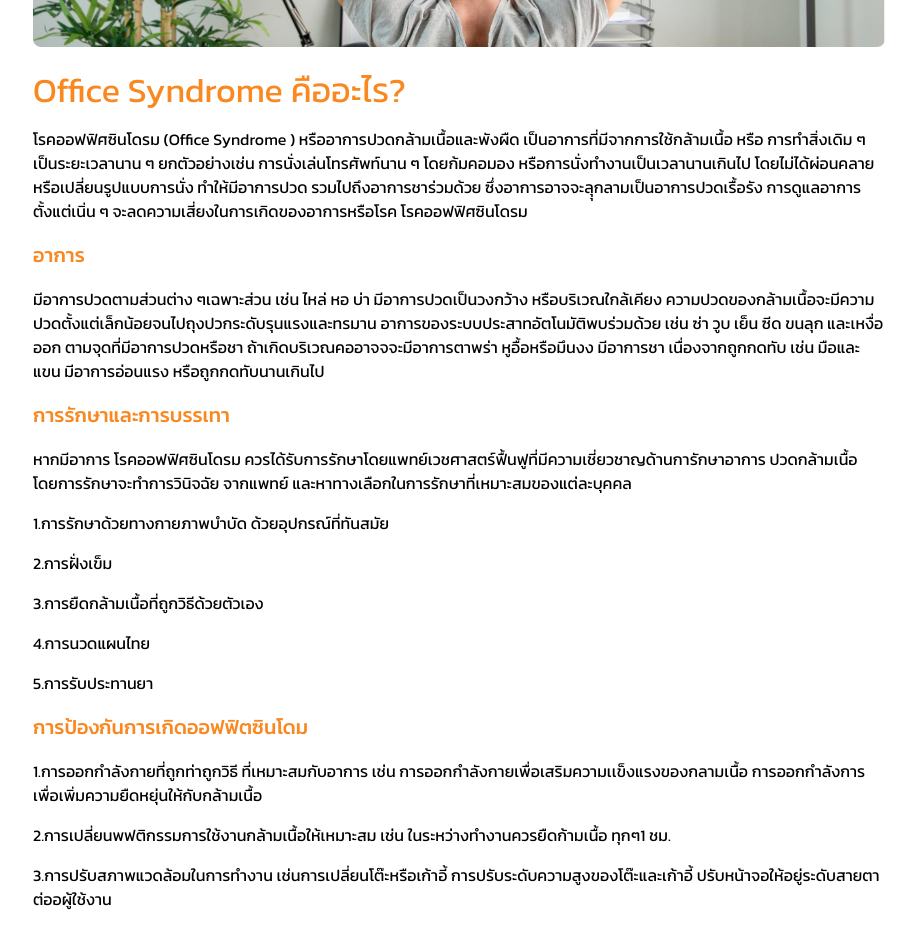
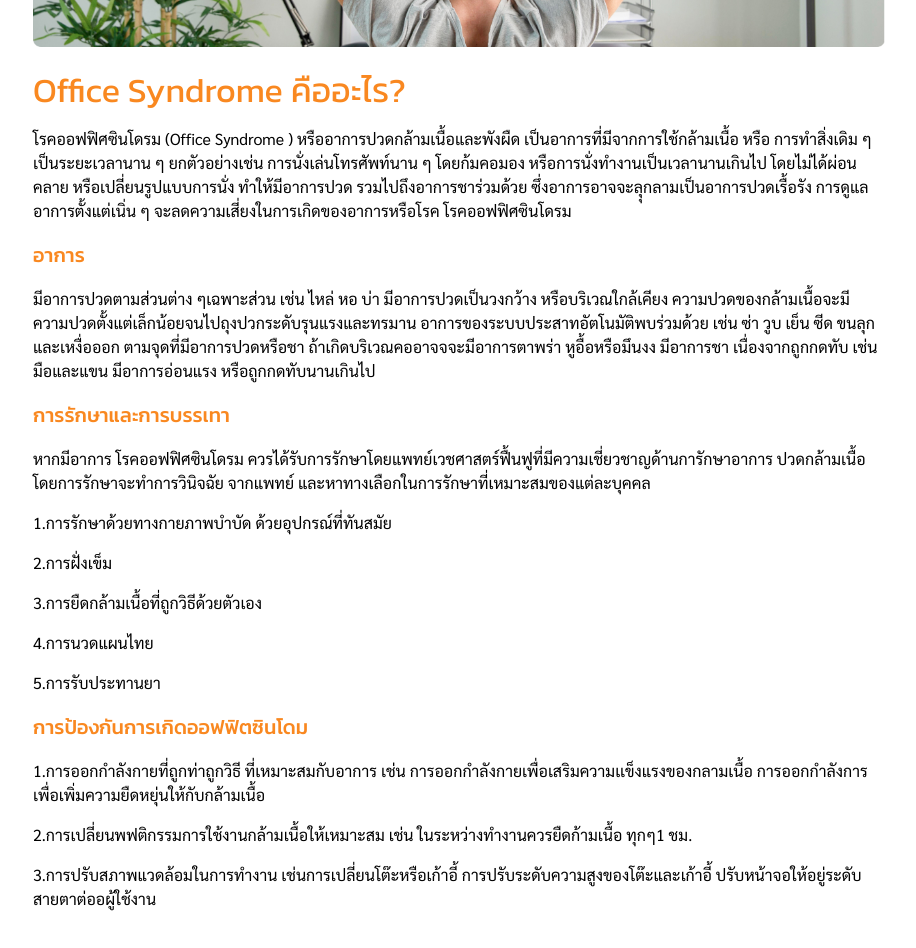
Before and after one commit to WebmasterCamp/ywc18-workshop-b, a Next.js app: page /content/office in a window 1280 px wide. Shown: the part 440-1388 px from the top of the page, without its empty margins (181-1097 px from the left). Before the commit the page ends 1367 px from the top, so only its background shows below. Built offline with nearby package versions, Linux system fonts and the light colour scheme.

Commit message:
add fix star

```diff
--- a/src/components/PainQuestion3/index.tsx
+++ b/src/components/PainQuestion3/index.tsx
@@ -63,8 +63,6 @@ const Painnnn: React.FC<{ header: string; items: string[] }> = ({ header, items
                 {index === 2 && (
                   <div style={{ position: 'absolute', top: 9, right: 10, color: '#FACA51' }}>
                     <FaStar />
-                    <FaStar />
-                    <FaStar />
                   </div>
                 )}
               </ButtonClickable>
@@ -75,8 +73,6 @@ const Painnnn: React.FC<{ header: string; items: string[] }> = ({ header, items
                 <Typography align="center">{item}</Typography>
                 {index === 2 && (
                   <div style={{ position: 'absolute', top: 9, right: 10, color: 'black' }}>
-                    <FaStar />
-                    <FaStar />
                     <FaStar />
                   </div>
                 )}
--- a/src/pages/content/office.tsx
+++ b/src/pages/content/office.tsx
@@ -19,7 +19,7 @@ export default function StartPage() {
 
   return (
     <>
-      <Container maxWidth="md">
+      <Container maxWidth="md" sx={{ marginBottom: 20 }}>
         <Typography variant="h4" color="primary" sx={{ marginBottom: 2 }}>
           บทความ
         </Typography>
@@ -27,7 +27,7 @@ export default function StartPage() {
         <Typography variant="h4" color="primary" sx={{ marginTop: 2, marginBottom: 2 }}>
           Office Syndrome คืออะไร?
         </Typography>
-        <Typography variant="body1" sx={{ marginBottom: 2 }}>
+        <Typography variant="body1" sx={{ marginBottom: 2, fontFamily: 'Sarabun' }}>
           โรคออฟฟิศซินโดรม (Office Syndrome ) หรืออาการปวดกล้ามเนื้อและพังผืด เป็นอาการที่มีจากการใช้กล้ามเนื้อ หรือ
           การทำสิ่งเดิม ๆ เป็นระยะเวลานาน ๆ ยกตัวอย่างเช่น การนั่งเล่นโทรศัพท์นาน ๆ โดยก้มคอมอง
           หรือการนั่งทำงานเป็นเวลานานเกินไป โดยไม่ได้ผ่อนคลาย หรือเปลี่ยนรูปแบบการนั่ง ทำให้มีอาการปวด
@@ -38,7 +38,7 @@ export default function StartPage() {
         <Typography variant="h6" color="primary" sx={{ marginTop: 2, marginBottom: 2 }}>
           อาการ
         </Typography>
-        <Typography variant="body1" sx={{ marginBottom: 2 }}>
+        <Typography variant="body1" sx={{ marginBottom: 2, fontFamily: 'Sarabun' }}>
           มีอาการปวดตามส่วนต่าง ๆเฉพาะส่วน เช่น ไหล่ หอ บ่า มีอาการปวดเป็นวงกว้าง หรือบริเวณใกล้เคียง
           ความปวดของกล้ามเนื้อจะมีความปวดตั้งแต่เล็กน้อยจนไปถุงปวกระดับรุนแรงและทรมาน
           อาการของระบบประสาทอัตโนมัติพบร่วมด้วย เช่น ซ่า วูบ เย็น ซีด ขนลุก และเหงื่อออก ตามจุดที่มีอาการปวดหรือชา
@@ -49,37 +49,37 @@ export default function StartPage() {
         <Typography variant="h6" color="primary" sx={{ marginTop: 2, marginBottom: 2 }}>
           การรักษาและการบรรเทา
         </Typography>
-        <Typography variant="body1" sx={{ marginBottom: 2 }}>
+        <Typography variant="body1" sx={{ marginBottom: 2, fontFamily: 'Sarabun' }}>
           หากมีอาการ โรคออฟฟิศซินโดรม ควรได้รับการรักษาโดยแพทย์เวชศาสตร์ฟื้นฟูที่มีความเชี่ยวชาญด้านการักษาอาการ
           ปวดกล้ามเนื้อ โดยการรักษาจะทำการวินิจฉัย จากแพทย์ และหาทางเลือกในการรักษาที่เหมาะสมของแต่ละบุคคล
         </Typography>
-        <Typography variant="body1" sx={{ marginBottom: 2 }}>
+        <Typography variant="body1" sx={{ marginBottom: 2, fontFamily: 'Sarabun' }}>
           1.การรักษาด้วยทางกายภาพบำบัด ด้วยอุปกรณ์ที่ทันสมัย
         </Typography>
-        <Typography variant="body1" sx={{ marginBottom: 2 }}>
+        <Typography variant="body1" sx={{ marginBottom: 2, fontFamily: 'Sarabun' }}>
           2.การฝั่งเข็ม
         </Typography>
-        <Typography variant="body1" sx={{ marginBottom: 2 }}>
+        <Typography variant="body1" sx={{ marginBottom: 2, fontFamily: 'Sarabun' }}>
           3.การยืดกล้ามเนื้อที่ถูกวิธีด้วยตัวเอง
         </Typography>
-        <Typography variant="body1" sx={{ marginBottom: 2 }}>
+        <Typography variant="body1" sx={{ marginBottom: 2, fontFamily: 'Sarabun' }}>
           4.การนวดแผนไทย
         </Typography>
-        <Typography variant="body1" sx={{ marginBottom: 2 }}>
+        <Typography variant="body1" sx={{ marginBottom: 2, fontFamily: 'Sarabun' }}>
           5.การรับประทานยา
         </Typography>
 
         <Typography variant="h6" color="primary" sx={{ marginTop: 2, marginBottom: 2 }}>
           การป้องกันการเกิดออฟฟิตซินโดม
         </Typography>
-        <Typography variant="body1" sx={{ marginBottom: 2 }}>
+        <Typography variant="body1" sx={{ marginBottom: 2, fontFamily: 'Sarabun' }}>
           1.การออกกำลังกายที่ถูกท่าถูกวิธี ที่เหมาะสมกับอาการ เช่น การออกกำลังกายเพื่อเสริมความเเข็งแรงของกลามเนื้อ
           การออกกำลังการเพื่อเพิ่มความยืดหยุ่นให้กับกล้ามเนื้อ
         </Typography>
-        <Typography variant="body1" sx={{ marginBottom: 2 }}>
+        <Typography variant="body1" sx={{ marginBottom: 2, fontFamily: 'Sarabun' }}>
           2.การเปลี่ยนพฟติกรรมการใช้งานกล้ามเนื้อให้เหมาะสม เช่น ในระหว่างทำงานควรยืดก้ามเนื้อ ทุกๆ1 ชม.
         </Typography>
-        <Typography variant="body1" sx={{ marginBottom: 2 }}>
+        <Typography variant="body1" sx={{ marginBottom: 2, fontFamily: 'Sarabun' }}>
           3.การปรับสภาพแวดล้อมในการทำงาน เช่นการเปลี่ยนโต๊ะหรือเก้าอี้ การปรับระดับความสูงของโต๊ะและเก้าอี้
           ปรับหน้าจอให้อยู่ระดับสายตาต่ออผู้ใช้งาน
         </Typography>
```
Also changed, not shown: src/components/BlogBlock/index.tsx (+8 -1 lines).
